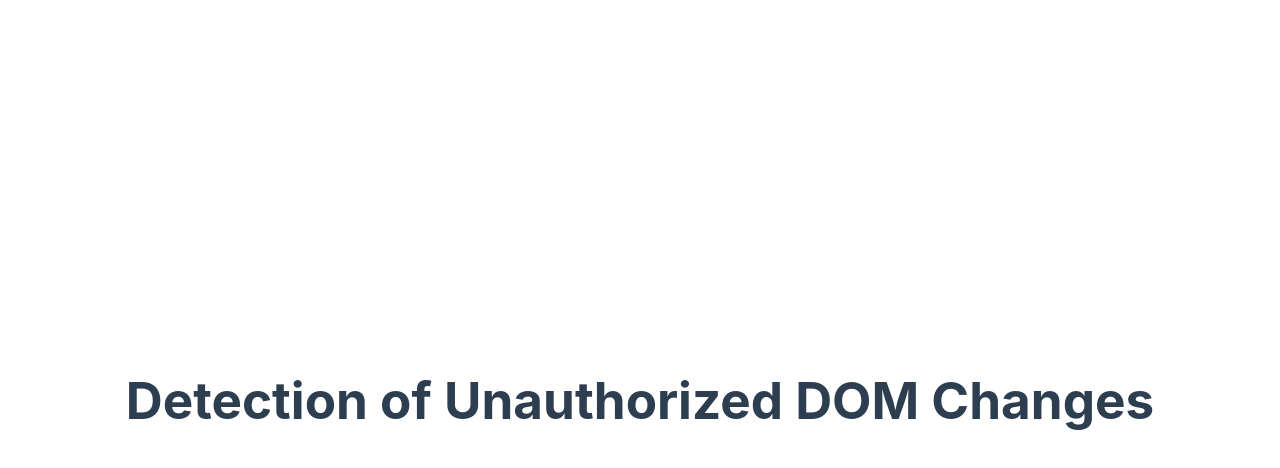
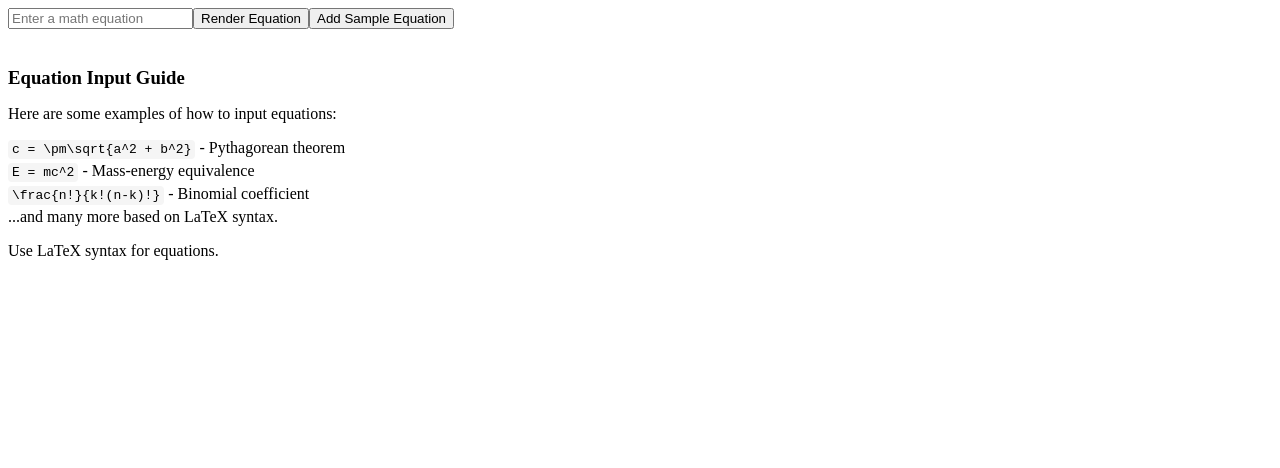
Before and after one commit to ryansat/Dom-Change-Detection, a Vue app: page /math-question in a window 1280 px wide. Shown: the top 468 px of the page. Built offline with nearby package versions, Linux system fonts and the light colour scheme.

Commit message:
add math equations using Latex
add math equations using Latex

```diff
--- a/package.json
+++ b/package.json
@@ -9,7 +9,9 @@
     "preview": "vite preview"
   },
   "dependencies": {
-    "vue": "^3.4.19"
+    "katex": "^0.16.9",
+    "vue": "^3.4.19",
+    "vue-router": "^4.3.0"
   },
   "devDependencies": {
     "@vitejs/plugin-vue": "^5.0.4",
--- a/src/App.vue
+++ b/src/App.vue
@@ -1,20 +1,13 @@
 <template>
-  <div id="app">
-    <DomDetection/>
-  </div>
+    <div id="app">
+        <router-view></router-view>
+    </div>
 </template>
 
 <script>
-import DomDetection from './components/DomDetection.vue'
-
 export default {
-  name: 'App',
-  components: {
-    DomDetection
-  }
-}
+    name: "App",
+};
 </script>
 
-<style>
-/* Add your styles here */
-</style>
+<style></style>
--- /dev/null
+++ b/src/components/MathQuestion.vue
@@ -0,0 +1,72 @@
+<template>
+    <div>
+        <input v-model="userInput" placeholder="Enter a math equation" />
+        <button @click="updateEquation">Render Equation</button>
+        <button @click="addSampleEquation">Add Sample Equation</button>
+        <div v-html="renderedEquation"></div>
+        <div class="equation-guide">
+            <h3>Equation Input Guide</h3>
+            <p>Here are some examples of how to input equations:</p>
+            <ul>
+                <li>
+                    <code>c = \pm\sqrt{a^2 + b^2}</code> - Pythagorean theorem
+                </li>
+                <li><code>E = mc^2</code> - Mass-energy equivalence</li>
+                <li><code>\frac{n!}{k!(n-k)!}</code> - Binomial coefficient</li>
+                <li>...and many more based on LaTeX syntax.</li>
+            </ul>
+            <p>Use LaTeX syntax for equations.</p>
+        </div>
+    </div>
+</template>
+
+<script setup>
+import { ref, computed } from "vue";
+import katex from "katex";
+
+const userInput = ref("");
+const equation = ref("");
+
+const renderedEquation = computed(() => {
+    try {
+        return katex.renderToString(equation.value, {
+            throwOnError: true,
+        });
+    } catch (error) {
+        return `<span style="color: red;">Error rendering equation: ${error.message}</span>`;
+    }
+});
+
+function updateEquation() {
+    equation.value = userInput.value;
+}
+
+function addSampleEquation() {
+    userInput.value = "c = \\pm\\sqrt{a^2 + b^2}";
+}
+</script>
+
+<style scoped>
+.equation-guide {
+    margin-top: 20px;
+}
+
+.equation-guide h3 {
+    margin-bottom: 10px;
+}
+
+.equation-guide ul {
+    list-style-type: none;
+    padding: 0;
+}
+
+.equation-guide ul li {
+    margin-bottom: 5px;
+}
+
+.equation-guide code {
+    background-color: #f5f5f5;
+    padding: 2px 4px;
+    border-radius: 4px;
+}
+</style>
--- /dev/null
+++ b/src/router/index.js
@@ -0,0 +1,22 @@
+import { createRouter, createWebHistory } from "vue-router";
+import DomDetection from "../components/DomDetection.vue";
+import MathQuestion from "../components/MathQuestion.vue";
+
+// Create router instance with 'createRouter'
+const router = createRouter({
+  history: createWebHistory(), // Use 'createWebHistory' for HTML5 history mode
+  routes: [
+    {
+      path: "/",
+      name: "Home",
+      component: DomDetection,
+    },
+    {
+      path: "/math-question",
+      name: "MathQuestion",
+      component: MathQuestion,
+    },
+  ],
+});
+
+export default router;
```
Also changed, not shown: src/main.js (+4 -4 lines), 1 other file (tests, documents, lock files or other folders).
